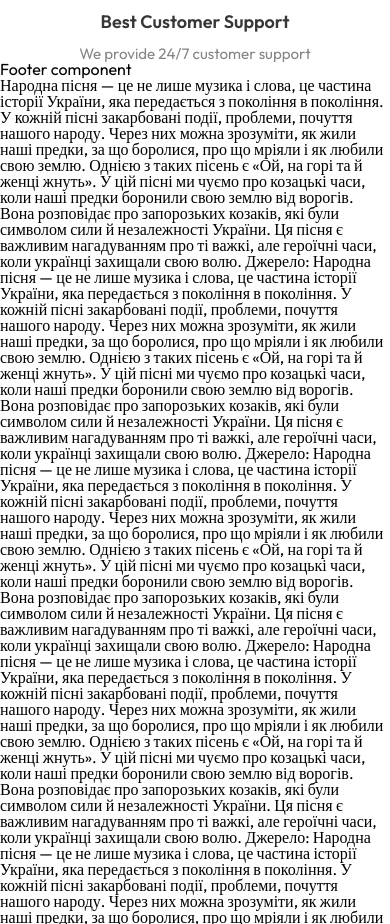
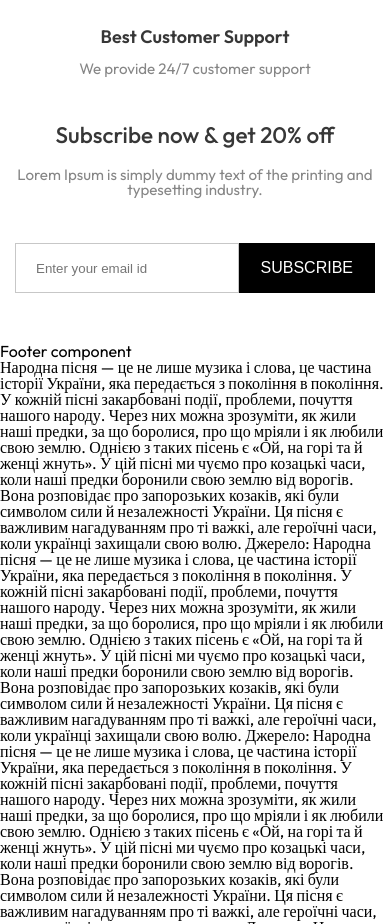
Before and after one commit to Nazar-Buk/forever-store, a React (Vite) app: page / in a window 390 px wide. Shown: the part 7544-8468 px from the top of the page. Built offline with nearby package versions, Linux system fonts and the light colour scheme.

Commit message:
🧱 Create Newsletter section
💄 Create typography for button.
💄 Add typography for h3.
🎨 Add styles foe Newsletter section.
📱 Add responsive for Newsletter section.

```diff
--- /dev/null
+++ b/src/components/Newsletter.jsx
@@ -0,0 +1,30 @@
+const Newsletter = () => {
+  const onSubmitHandler = (e) => {
+    e.preventDefault();
+  };
+
+  return (
+    <section className="newsletter">
+      <div className="newsletter__container newsletter-body">
+        <h3 className="newsletter__title">Subscribe now & get 20% off</h3>
+        <p className="newsletter__sub-title">
+          Lorem Ipsum is simply dummy text of the printing and typesetting
+          industry.
+        </p>
+        <form onSubmit={onSubmitHandler} className="input-subscribe">
+          <input
+            type="email"
+            className="email"
+            placeholder="Enter your email id"
+            required
+          />
+          <button type="submit" className="subscribe-btn">
+            SUBSCRIBE
+          </button>
+        </form>
+      </div>
+    </section>
+  );
+};
+
+export default Newsletter;
--- a/src/pages/Home.jsx
+++ b/src/pages/Home.jsx
@@ -2,6 +2,7 @@ import BestSeller from "../components/BestSeller";
 import Hero from "../components/Hero";
 import LatestCollections from "../components/LatestCollections";
 import OurPolicy from "../components/OurPolicy";
+import Newsletter from "../components/Newsletter";
 
 const Home = () => {
   return (
@@ -10,6 +11,7 @@ const Home = () => {
       <LatestCollections />
       <BestSeller />
       <OurPolicy />
+      <Newsletter />
     </div>
   );
 };
--- a/src/styles/base/_typography.scss
+++ b/src/styles/base/_typography.scss
@@ -82,8 +82,31 @@ h2 {
   text-transform: uppercase;
 }
 
+h3 {
+  font-size: v.$newsletter-font-size;
+  font-weight: v.$newsletter-font-weight;
+  color: v.$newsletter-color;
+}
+
 p {
   color: v.$paragraph-color;
   font-size: v.$paragraph-font-size;
   font-weight: v.$paragraph-font-weight;
 }
+
+button {
+  font-size: v.$btn-font-size;
+  background-color: v.$btn-bg;
+  color: v.$btn-color;
+  font-weight: v.$btn-font-weight;
+  border: v.$btn-border;
+  padding: clamp(0.813rem, 0.713rem + 0.5vw, 1.313rem)
+    clamp(1.25rem, 0.962rem + 1.44vw, 2.688rem); // 21px 43px to 13px 20px;
+  cursor: pointer;
+  transition: all 0.3s;
+
+  &:hover {
+    background-color: v.$btn-hover-bg;
+    color: v.$btn-hover-color;
+  }
+}
--- a/src/styles/base/_variables.scss
+++ b/src/styles/base/_variables.scss
@@ -55,6 +55,33 @@ $accent-color: #000000;
 
 // extra colors
 $border-color: #adadad;
+
+// ############################ COMPONENTS ############################
+
+// #### Title ####
+$title-font-size: clamp(1.25rem, 1.063rem + 0.94vw, 2.188rem); // 35px to 20px
+$title-font-weight: 400;
+$title-color: #707070;
+$title-color-dark: #343434;
+$title-line-bg-color: #252525;
+
+// #### Paragraph ####
+$paragraph-color: #868686;
+$paragraph-font-size: clamp(0.938rem, 0.9rem + 0.19vw, 1.125rem); // 18px
+$paragraph-font-weight: 400;
+
+// #### Button ####
+
+$btn-color: $primary-color;
+$btn-bg: $accent-color;
+$btn-font-size: 16px;
+$btn-font-weight: 400;
+$btn-border: 1px solid $accent-color;
+
+$btn-hover-color: $accent-color;
+$btn-hover-bg: $primary-color;
+
+// ############################ END COMPONENTS ############################
 
 // ############################ HEADER ############################
 
@@ -122,16 +149,15 @@ $our-policy-title-font-weight: 600;
 $our-policy-title-font-size: 18px;
 $our-policy-title-color: #373737;
 
-// ############################ COMPONENTS ############################
+// ############################ NEWSLETTER ############################
 
-// #### Title ####
-$title-font-size: clamp(1.25rem, 1.063rem + 0.94vw, 2.188rem); // 35px to 20px
-$title-font-weight: 400;
-$title-color: #707070;
-$title-color-dark: #343434;
-$title-line-bg-color: #252525;
+$newsletter-color: #373737;
+$newsletter-font-size: clamp(1.375rem, 1.225rem + 0.75vw, 2.125rem); // 34px
+$newsletter-font-weight: 500;
 
-// #### Paragraph ####
-$paragraph-color: #868686;
-$paragraph-font-size: clamp(0.938rem, 0.9rem + 0.19vw, 1.125rem); // 18px
-$paragraph-font-weight: 400;
+$newsletter-input-border: 1px solid #c7c7c7;
+
+// $newsletter-btn-color: $primary-color;
+// $newsletter-btn-bg: $accent-color;
+// $newsletter-btn-font-size: 16px;
+// $newsletter-btn-font-weight: 400;
--- a/src/styles/pages/_home.scss
+++ b/src/styles/pages/_home.scss
@@ -230,7 +230,7 @@
       flex-wrap: wrap;
 
       .our-policy__item {
-        margin-top: clamp(1.875rem, -1.625rem + 17.5vw, 19.375rem); // 310px
+        margin-top: clamp(2.5rem, 0.425rem + 10.38vw, 12.875rem); // 206px
 
         display: flex;
         flex-direction: column;
@@ -258,4 +258,45 @@
       }
     }
   }
+
+  section.newsletter {
+    margin-bottom: clamp(2.5rem, -0.313rem + 14.06vw, 16.563rem); // 265px
+    margin-top: clamp(2.5rem, 0.25rem + 11.25vw, 13.75rem); // 220px
+
+    .newsletter__container.newsletter-body {
+      display: flex;
+      justify-content: center;
+      align-items: center;
+      flex-direction: column;
+
+      h3.newsletter__title {
+      }
+
+      p.newsletter__sub-title {
+        margin-top: 20px;
+        margin-bottom: 46px;
+        text-align: center;
+      }
+
+      form.input-subscribe {
+        display: flex;
+        justify-content: center;
+        align-items: center;
+        width: 100%;
+        height: clamp(3.125rem, 2.323rem + 1.29vw, 3.875rem); // 62px to 50px
+
+        input.email {
+          width: calc(554px * 100% / 1590px);
+          height: 100%;
+          border: v.$newsletter-input-border;
+          padding-left: 20px;
+          padding-right: 20px;
+        }
+
+        button.subscribe-btn {
+          height: 100%;
+        }
+      }
+    }
+  }
 }
--- a/src/styles/responsive/_home-page-responsive.scss
+++ b/src/styles/responsive/_home-page-responsive.scss
@@ -51,6 +51,25 @@
         }
       }
     }
+
+    section.newsletter {
+      .newsletter__container.newsletter-body {
+        h3.newsletter__title {
+        }
+
+        p.newsletter__sub-title {
+        }
+
+        form.input-subscribe {
+          input.email {
+            width: 70%;
+          }
+
+          button.subscribe-btn {
+          }
+        }
+      }
+    }
   }
 }
 
```
